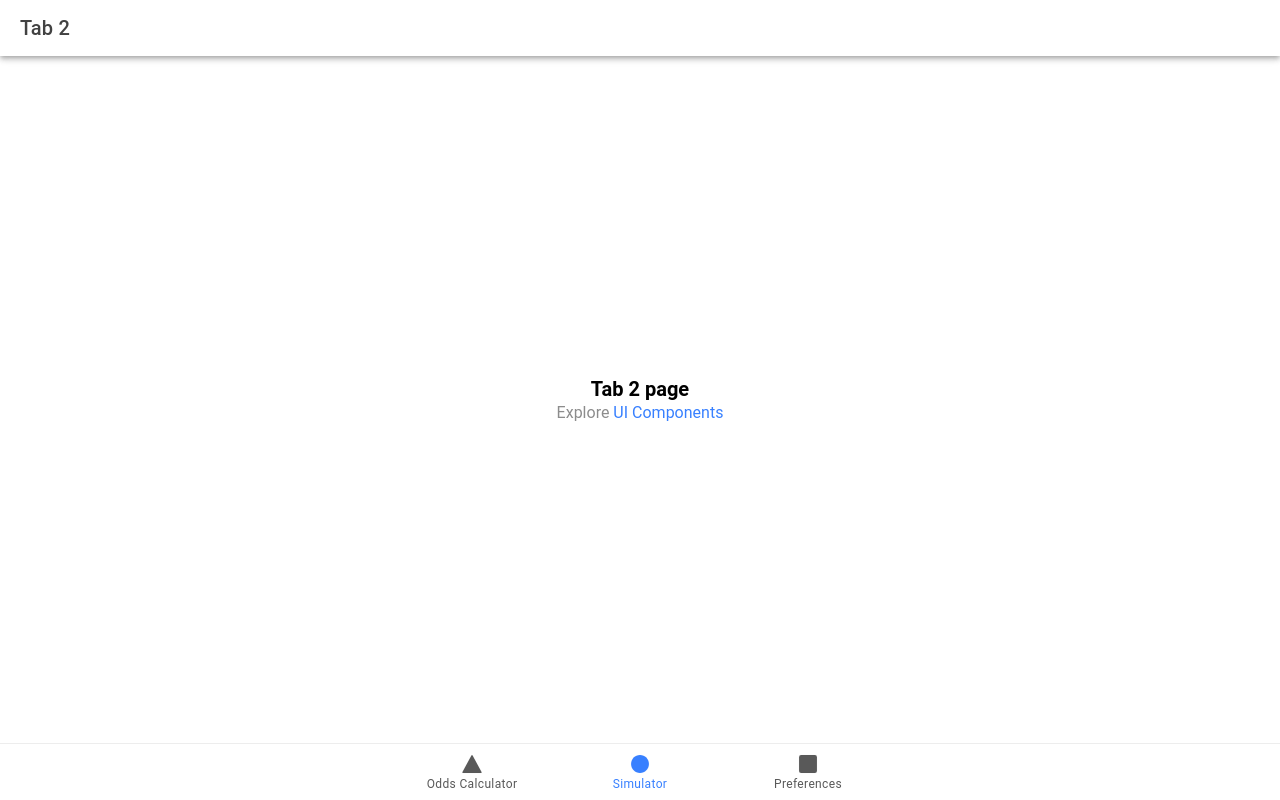
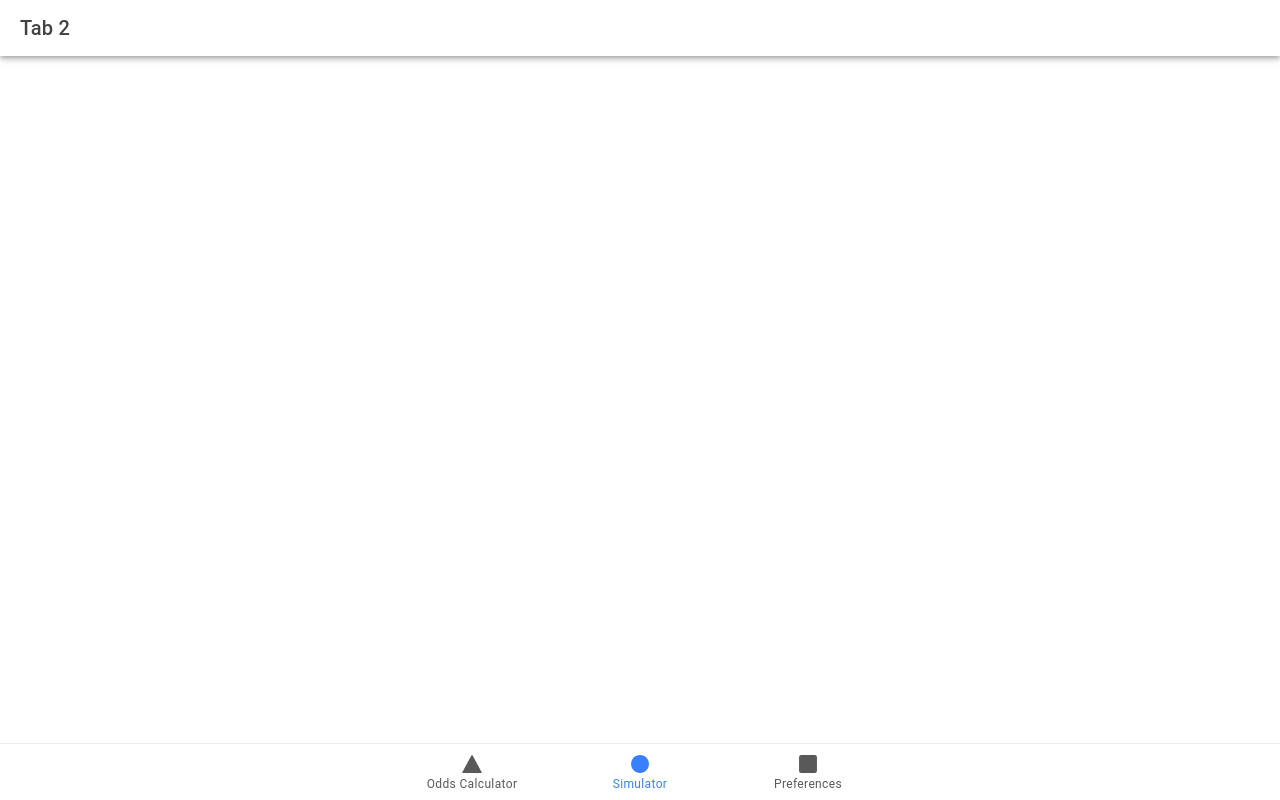
Before and after one commit to AdrianoAugustoFreire/two-to-seven-draw-poker, a React (Vite) app: page /tab2 in a window 1280 px wide. Built offline with nearby package versions, Linux system fonts and the light colour scheme.

Commit message:
added working debug, found flows on the logic, updating the method to keep drawn cards

```diff
--- a/src/components/Card.tsx
+++ b/src/components/Card.tsx
@@ -1,4 +1,5 @@
 export default interface Card {
+	id: number;
 	suit: number;
 	value: string;
 	onHand: boolean;
--- a/src/components/Deck.tsx
+++ b/src/components/Deck.tsx
@@ -4,31 +4,40 @@ import DeckTypes from './DeckTypes';
 import PlayingCard from './PlayingCard';
 import { useState } from 'react';
 import Card from './Card';
+import { getSuitValue } from './Suits';
 
 interface ContainerProps {
 	display: string;
 	cards: Card[] | undefined;
+	numberOfPlayers: number | undefined;
 }
 export interface Deck {
 	cards: Card[];
 	deckType: DeckTypes;
 }
 
-const Deck: React.FC<ContainerProps> = ({ display, cards }) => {
+const Deck: React.FC<ContainerProps> = ({ display, cards, numberOfPlayers }) => {
 
 	if (display === 'full') {
 		return (<>{fullDeck()}</>)
-	} else if (display === 'game' && cards) {
-		return (<>{deckWithPreviouslyTakenCardsUnavailable( cards )}</>)
+	} else if (display === 'game' && cards && numberOfPlayers) {
+		return (<>{deckWithPreviouslyTakenCardsUnavailable( cards, numberOfPlayers )}</>)
 	} else {
 		return (<>{getShuffledDeck()}</>)
 	}
 };
 
-export function deckWithPreviouslyTakenCardsUnavailable( remainingCards: Card[] ): React.ReactNode {
+export function deckWithPreviouslyTakenCardsUnavailable( remainingCards: Card[], numberOfPlayers: number ): React.ReactNode {
+	console.debug(`deckWithPreviouslyTakenCardsUnavailable`);
 	const deck = getCardsOfFullDeck();
-	for ( const card of deck ) {
-		card.onHand = remainingCards.findIndex(c => c.value === card.value && c.suit === card.suit) !== -1;
+	for ( const card of remainingCards ) {
+		const fouindIndex = deck.findIndex(c => c.value === card.value && c.suit === card.suit);
+		if (fouindIndex !== -1 || fouindIndex <= (5 * numberOfPlayers)) {
+			console.debug(`card value ${card.value} suit ${getSuitValue(card.suit)} is on-hand!}`);
+			card.onHand = true;
+		} else {
+			console.debug(`card value ${card.value} suit ${getSuitValue(card.suit)} is OFF-hand!}`);
+		}
 	}
 	return renderDeck(deck);
 }
@@ -51,9 +60,11 @@ export function getCardsOfFullDeck(): Card[] {
 	console.debug(`getCardsFullDeck()`);
   	const values: string[] = ["A", "2", "3", "4", "5", "6", "7", "8", "9", "T", "J", "Q", "K"];
 	const deck: Card[] = [];
+	var index = 0;
 	for (var s = 0; s < 4; s++) {
 		for (const value of values) {
 			deck.push({
+				id: index++,
 				suit: s,
 				value,
 				onHand: false });
@@ -83,28 +94,28 @@ function renderDeck(cardsToRender: Card[]): React.ReactNode {
 	return  <>
 		<IonRow className='deck'>
 			{cardsToRender.slice(0, 13).map( card =>
-				<IonCol>
+				<IonCol key={card.id}>
 					<PlayingCard suit={card.suit} value={card.value} open={true} width={44} height={62} selected={false} unavailable={card.onHand} onClick={card.onHand ? undefined: handleCardClick}></PlayingCard>
 				</IonCol>
 			)}
 		</IonRow>
 		<IonRow className='deck'>
 			{cardsToRender.slice(13, 26).map(card =>
-				<IonCol>
+				<IonCol key={card.id}>
 					<PlayingCard suit={card.suit} value={card.value} open={true} width={44} height={62} selected={false} unavailable={card.onHand} onClick={card.onHand ? undefined: handleCardClick}></PlayingCard>
 				</IonCol>
 			)}
 		</IonRow>
 		<IonRow className='deck'>
 			{cardsToRender.slice(26, 39).map(card =>
-				<IonCol>
+				<IonCol key={card.id}>
 					<PlayingCard suit={card.suit} value={card.value} open={true} width={44} height={62} selected={false} unavailable={card.onHand} onClick={card.onHand ? undefined: handleCardClick}></PlayingCard>
 				</IonCol>
 			)}
 		</IonRow>
 		<IonRow className='deck'>
 			{cardsToRender.slice(39, 52).map(card =>
-				<IonCol>
+				<IonCol key={card.id}>
 					<PlayingCard suit={card.suit} value={card.value} open={true} width={44} height={62} selected={false} unavailable={card.onHand} onClick={card.onHand ? undefined: handleCardClick}></PlayingCard>
 				</IonCol>
 			)}
@@ -112,4 +123,4 @@ function renderDeck(cardsToRender: Card[]): React.ReactNode {
 	</>
 }
 
-export default Deck;
+export default Deck;``
--- a/src/components/ExploreContainer.css
+++ /dev/null
@@ -1,24 +0,0 @@
-.container {
-  text-align: center;
-  position: absolute;
-  left: 0;
-  right: 0;
-  top: 50%;
-  transform: translateY(-50%);
-}
-
-.container strong {
-  font-size: 20px;
-  line-height: 26px;
-}
-
-.container p {
-  font-size: 16px;
-  line-height: 22px;
-  color: #8c8c8c;
-  margin: 0;
-}
-
-.container a {
-  text-decoration: none;
-}
--- a/src/components/ExploreContainer.tsx
+++ /dev/null
@@ -1,16 +0,0 @@
-import './ExploreContainer.css';
-
-interface ContainerProps {
-  name: string;
-}
-
-const ExploreContainer: React.FC<ContainerProps> = ({ name }) => {
-  return (
-    <div className="container">
-      <strong>{name}</strong>
-      <p>Explore <a target="_blank" rel="noopener noreferrer" href="https://ionicframework.com/docs/components">UI Components</a></p>
-    </div>
-  );
-};
-
-export default ExploreContainer;
--- a/src/components/Player.tsx
+++ b/src/components/Player.tsx
@@ -26,7 +26,7 @@ const Player: React.FC<ContainerProps> = ({ value, selected, cards }) => {
 			Player {value + 1}
 		</IonCol>
 		{cards.map(card =>
-			<IonCol>
+			<IonCol key={card.id}>
 				<PlayingCard suit={card.suit} value={card.value} open={true} width={66} height={93} selected={false} onClick={handleCardClick}></PlayingCard>
 			</IonCol>
 		)}
--- a/src/components/PlayingCard.tsx
+++ b/src/components/PlayingCard.tsx
@@ -1,8 +1,9 @@
 import { useState } from 'react';
 import './PlayingCard.css';
-import Suits, { SuitNames } from './Suits';
+import Suits from './Suits';
 
 import PokerEvaluator from 'poker-evaluator';
+import { getSuitValue } from './Suits';
 
 
 interface ContainerProps {
@@ -71,7 +72,7 @@ const PlayingCard: React.FC<ContainerProps> = ({ value, suit, width, height, ope
 			width={width}
 			height={height}
 			src={imageName}
-			alt={`${getCardName(value)} of ${SuitNames[suit]}`}
+			alt={`${getCardName(value)} of ${getSuitValue(suit)}`}
 			onClick={handleCardClick}
 		/>
 		{
--- a/src/components/Suits.tsx
+++ b/src/components/Suits.tsx
@@ -5,6 +5,8 @@ export enum Suits {
 	spades
 }
 
-export const SuitNames = [ 'Clubs', 'Diamonds', 'Hearts', 'Spades'];
+export function getSuitValue(value: Suits): string {
+    return Suits[value];
+}
 
 export default Suits;
--- a/src/pages/Tab1.tsx
+++ b/src/pages/Tab1.tsx
@@ -12,11 +12,12 @@ import Deck, { getCardsOfFullDeck, shuffleArray } from '../components/Deck';
 
 const Tab1: React.FC = () => {
 
-  const [plqyerCount, setPlayerCount] = useState<number>(3);
+  const [playerCount, setPlayerCount] = useState<number>(3);
   const [shuffledDeck, setShuffledDeck] = useState<Card[]>([]);
   const [playerCards, setPlayerCards] = useState<Card[]>([]);
 
   useEffect(() => {
+    console.debug(`Tab1 useEffect *******`);
     const shuffledDeck = shuffleArray(getCardsOfFullDeck());
     setPlayerCards(shuffledDeck.splice(0, 5));
     setShuffledDeck(shuffledDeck);
@@ -55,7 +56,7 @@ const Tab1: React.FC = () => {
           </IonToolbar>
         </IonHeader>
         <IonContent className="ion-padding">
-            <Deck display={'full'} cards={undefined}></Deck>
+            <Deck display={'game'} cards={shuffledDeck} numberOfPlayers={playerCount}></Deck>
           <IonItem>
             {/* <IonInput ref={inputRef} labelPlacement="stacked" label="Enter your name" placeholder="Your name" /> */}
           </IonItem>
@@ -100,13 +101,13 @@ const Tab1: React.FC = () => {
                 max={7}
                 step={1}
                 snaps={true}
-                value={plqyerCount}
+                value={playerCount}
                 onIonChange={handlePlayerCountChange}>
              </IonRange>
             </IonCol>
-            <IonCol>Players {plqyerCount}</IonCol>
+            <IonCol>Players {playerCount}</IonCol>
           </IonRow>
-          {Array.from({ length: plqyerCount }).map((_, index) => (
+          {Array.from({ length: playerCount }).map((_, index) => (
             <IonRow key={index}>
               <IonCol>
                 <Player value={index} selected={false} cards={shuffledDeck.slice(index * 5, index * 5 + 5)} />
@@ -118,7 +119,7 @@ const Tab1: React.FC = () => {
           </IonRow>
           <IonRow className='cards'>
             {playerCards.map( card =>
-              <IonCol>
+              <IonCol key={card.id}>
                 <PlayingCard
                   suit={card.suit}
                   value={card.value}
--- a/src/pages/Tab2.tsx
+++ b/src/pages/Tab2.tsx
@@ -1,5 +1,4 @@
 import { IonContent, IonHeader, IonPage, IonTitle, IonToolbar } from '@ionic/react';
-import ExploreContainer from '../components/ExploreContainer';
 import './Tab2.css';
 
 const Tab2: React.FC = () => {
@@ -16,7 +15,6 @@ const Tab2: React.FC = () => {
             <IonTitle size="large">Tab 2</IonTitle>
           </IonToolbar>
         </IonHeader>
-        <ExploreContainer name="Tab 2 page" />
       </IonContent>
     </IonPage>
   );
--- a/src/pages/Tab3.tsx
+++ b/src/pages/Tab3.tsx
@@ -1,5 +1,4 @@
 import { IonContent, IonHeader, IonPage, IonTitle, IonToolbar } from '@ionic/react';
-import ExploreContainer from '../components/ExploreContainer';
 import './Tab3.css';
 
 const Tab3: React.FC = () => {
@@ -16,7 +15,6 @@ const Tab3: React.FC = () => {
             <IonTitle size="large">Tab 3</IonTitle>
           </IonToolbar>
         </IonHeader>
-        <ExploreContainer name="Tab 3 page" />
       </IonContent>
     </IonPage>
   );
```
